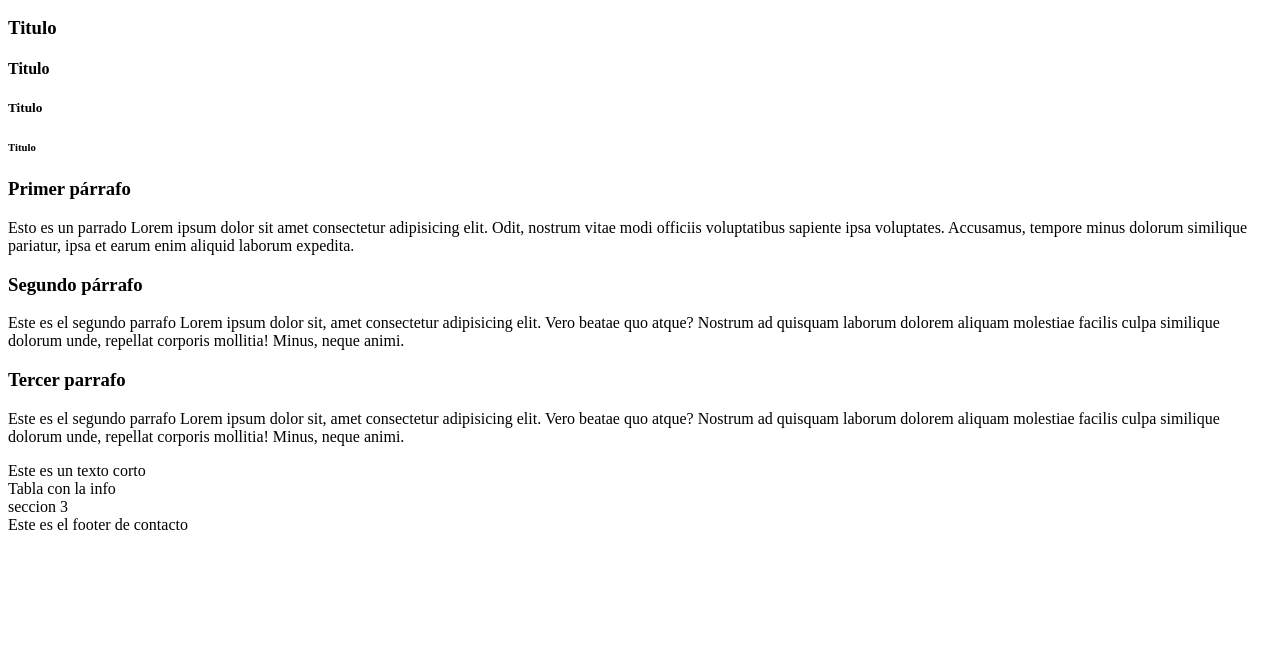
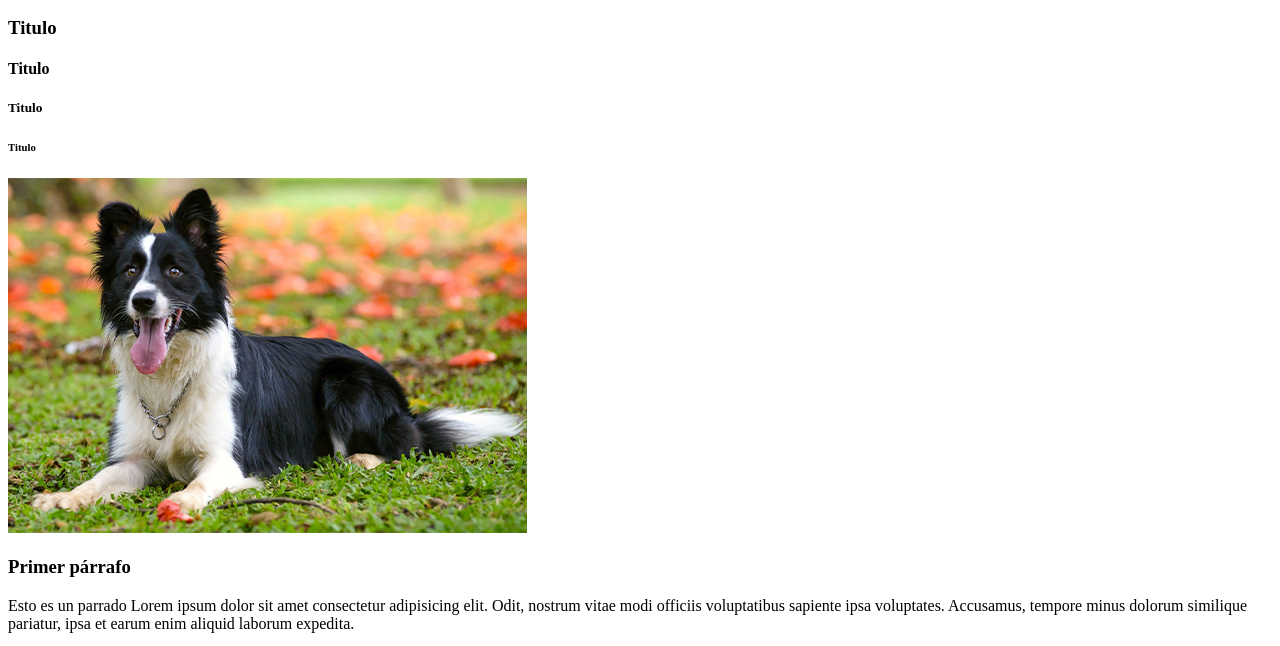
Before and after one commit to Proyecto-Mision-Tic-Ciclo-4/ExplicacionHTMLCss, a plain HTML site: page index.html in a window 1280 px wide. Shown: the part 154-800 px from the top of the page. Drawn offline with Linux system fonts and the light colour scheme.

Commit message:
agregar explicaciones de la etiqueta img

```diff
--- a/index.html
+++ b/index.html
@@ -17,6 +17,7 @@
         <h5>Titulo</h5>
         <h6>Titulo</h6>
         <article>
+            <img src="./media/BorderCollie.jpg" alt= "Foto de un Border Collie"/>
             <h3>Primer párrafo</h3>
             <p>Esto es un parrado Lorem ipsum dolor sit amet consectetur adipisicing elit. Odit, nostrum vitae modi officiis voluptatibus sapiente ipsa voluptates. Accusamus, tempore minus dolorum similique pariatur, ipsa et earum enim aliquid laborum expedita.</p>
             <h3>Segundo párrafo</h3>
```
Also changed, not shown: media/BorderCollie.jpg (added).
